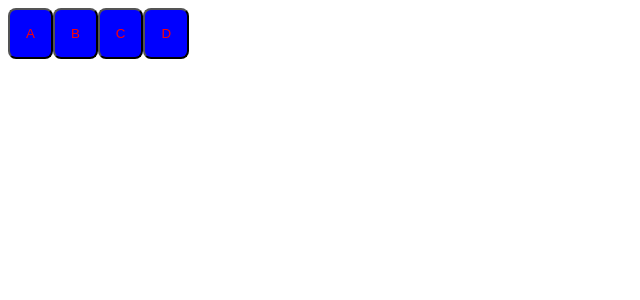
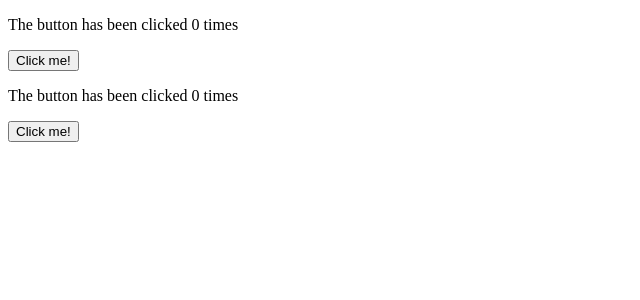
Before and after one commit to jgay94/angular-exercises, an Angular app: page / in a window 1280 px wide. Shown: the top 300 px of the page, without its empty margins (0-640 px from the left). Built offline with nearby package versions, Linux system fonts and the light colour scheme.

Commit message:
init state w member variable

```diff
--- a/src/app/app.component.html
+++ b/src/app/app.component.html
@@ -1,3 +1,3 @@
-<app-multiple-choice (a)="doSomething()" (b)="doSomethingElse()" (c)="doSomething()" (d)="doAnotherThing()">
-</app-multiple-choice>
+<app-counter-button></app-counter-button>
+<app-counter-button></app-counter-button>
 <router-outlet></router-outlet>
--- a/src/app/app.module.ts
+++ b/src/app/app.module.ts
@@ -7,6 +7,7 @@ import { ExampleComponent } from './example/example.component';
 import { PeopleListComponent } from './people-list/people-list.component';
 import { EventHandlingComponent } from './event-handling/event-handling.component';
 import { MultipleChoiceComponent } from './multiple-choice/multiple-choice.component';
+import { CounterButtonComponent } from './counter-button/counter-button.component';
 
 @NgModule({
   declarations: [
@@ -14,7 +15,8 @@ import { MultipleChoiceComponent } from './multiple-choice/multiple-choice.compo
     ExampleComponent,
     PeopleListComponent,
     EventHandlingComponent,
-    MultipleChoiceComponent
+    MultipleChoiceComponent,
+    CounterButtonComponent
   ],
   imports: [
     BrowserModule,
--- /dev/null
+++ b/src/app/counter-button/counter-button.component.html
@@ -0,0 +1,4 @@
+<div>
+    <p>The button has been clicked {{count}} times</p>
+    <button (click)="incrementCount()">Click me!</button>
+</div>
--- /dev/null
+++ b/src/app/counter-button/counter-button.component.ts
@@ -0,0 +1,20 @@
+import { Component, OnInit } from '@angular/core';
+
+@Component({
+  selector: 'app-counter-button',
+  templateUrl: './counter-button.component.html',
+  styleUrls: ['./counter-button.component.css']
+})
+export class CounterButtonComponent implements OnInit {
+  count: number = 0
+
+  constructor() { }
+
+  ngOnInit(): void {
+  }
+
+  incrementCount(): void {
+    this.count += 1
+  }
+
+}
```
Also changed, not shown: src/app/counter-button/counter-button.component.css (added), 1 other file (tests, documents, lock files or other folders).
